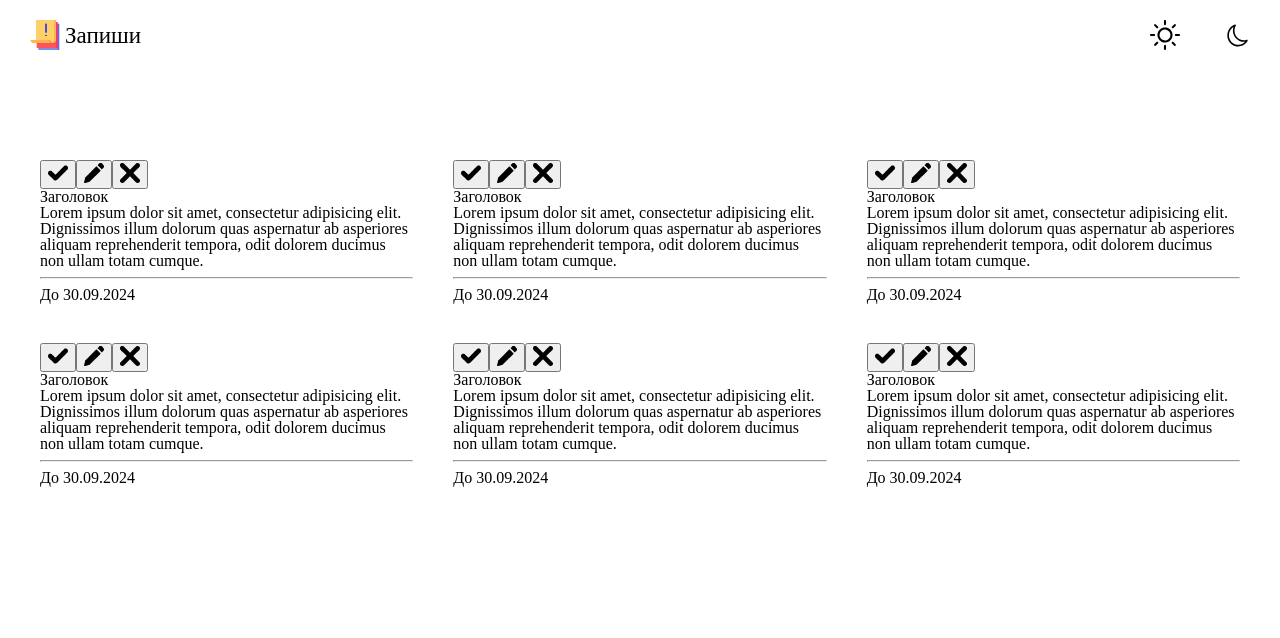
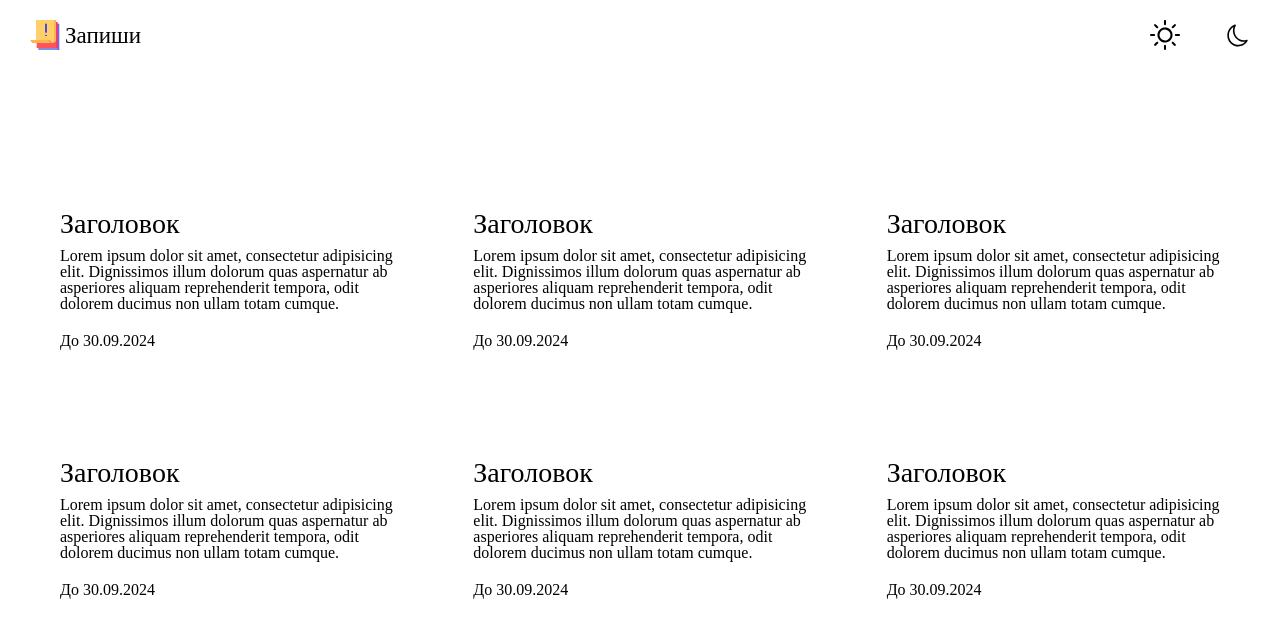
Before and after one commit to shved-project/Write, a React (Vite) app: page / in a window 1280 px wide. Shown: the top 638 px of the page. Built offline with nearby package versions, Linux system fonts and the light colour scheme.

Commit message:
Продолжаем писать стили для компонента Note

```diff
--- a/src/components/Note/index.jsx
+++ b/src/components/Note/index.jsx
@@ -4,7 +4,7 @@ export default function Note() {
 	return (
 		<article className='note'>
 			<div className='note__buttons'>
-				<button className='note__button' type='button'>
+				<button className='note__button' type='button' title='Закрыть задачу'>
 					<svg
 						version='1.0'
 						xmlns='http://www.w3.org/2000/svg'
@@ -14,11 +14,7 @@ export default function Note() {
 						preserveAspectRatio='xMidYMid meet'
 					>
 						<metadata>Created by potrace 1.16, written by Peter Selinger 2001-2019</metadata>
-						<g
-							transform='translate(0.000000,512.000000) scale(0.100000,-0.100000)'
-							fill='#000000'
-							stroke='none'
-						>
+						<g transform='translate(0.000000,512.000000) scale(0.100000,-0.100000)' stroke='none'>
 							<path
 								d='M4365 4451 c-156 -45 -87 18 -1285 -1177 -711 -710 -1114 -1105
 -1130 -1108 -103 -22 -73 -46 -554 433 -431 429 -443 439 -526 480 -159 77
@@ -31,7 +27,7 @@ export default function Note() {
 						</g>
 					</svg>
 				</button>
-				<button className='note__button' type='button'>
+				<button className='note__button' type='button' title='Редактировать задачу'>
 					<svg
 						version='1.0'
 						xmlns='http://www.w3.org/2000/svg'
@@ -41,11 +37,7 @@ export default function Note() {
 						preserveAspectRatio='xMidYMid meet'
 					>
 						<metadata>Created by potrace 1.16, written by Peter Selinger 2001-2019</metadata>
-						<g
-							transform='translate(0.000000,512.000000) scale(0.100000,-0.100000)'
-							fill='#000000'
-							stroke='none'
-						>
+						<g transform='translate(0.000000,512.000000) scale(0.100000,-0.100000)' stroke='none'>
 							<path
 								d='M4120 5104 c-136 -29 -174 -57 -423 -303 l-229 -227 554 -552 553
 -552 216 216 c232 232 273 286 310 407 18 56 20 86 17 180 -8 206 -42 264
@@ -59,7 +51,7 @@ export default function Note() {
 						</g>
 					</svg>
 				</button>
-				<button className='note__button' type='button'>
+				<button className='note__button' type='button' title='Удалить задачу'>
 					<svg
 						version='1.0'
 						xmlns='http://www.w3.org/2000/svg'
@@ -69,11 +61,7 @@ export default function Note() {
 						preserveAspectRatio='xMidYMid meet'
 					>
 						<metadata>Created by potrace 1.16, written by Peter Selinger 2001-2019</metadata>
-						<g
-							transform='translate(0.000000,512.000000) scale(0.100000,-0.100000)'
-							fill='#000000'
-							stroke='none'
-						>
+						<g transform='translate(0.000000,512.000000) scale(0.100000,-0.100000)' stroke='none'>
 							<path
 								d='M425 5101 c-196 -56 -359 -222 -409 -417 -21 -80 -21 -228 0 -308 9
 -33 32 -92 52 -131 32 -64 103 -138 841 -877 l806 -808 -806 -807 c-738 -740
@@ -96,7 +84,7 @@ export default function Note() {
 					Lorem ipsum dolor sit amet, consectetur adipisicing elit. Dignissimos illum dolorum quas aspernatur
 					ab asperiores aliquam reprehenderit tempora, odit dolorem ducimus non ullam totam cumque.
 				</p>
-				<hr />
+				<hr className='note__card-line' />
 				<div className='note__card-deadline'>До 30.09.2024</div>
 			</div>
 		</article>
--- a/src/components/Note/note.scss
+++ b/src/components/Note/note.scss
@@ -1,5 +1,58 @@
 .note {
+	&:hover {
+		.note__buttons {
+			opacity: 1;
+			transition: opacity 0.1s ease-in;
+		}
+	}
+
+	&__buttons {
+		display: flex;
+		align-items: center;
+		justify-content: space-between;
+		margin-bottom: 5px;
+		opacity: 0;
+	}
+	&__button {
+		background: none;
+		border: none;
+		outline: none;
+		cursor: pointer;
+
+		&:first-child {
+			fill: #00ca00;
+		}
+		&:nth-child(2) {
+			fill: #bd4500;
+		}
+		&:last-child {
+			fill: #ff4343;
+		}
+	}
+
 	&__card {
 		background-color: var(--bg-card-color);
+		padding: 20px;
+		border-radius: 10px;
+		box-shadow: 0px 0px 0px var(--bg-card-color);
+		transition-property: background-color, box-shadow !important;
+		transition-delay: 0.2s;
+		cursor: pointer;
+
+		&:hover {
+			box-shadow: 0px 5px 20px var(--bg-card-color);
+		}
+	}
+	&__card-title {
+		font-size: 28px;
+		margin-bottom: 10px;
+		font-family: Nunito-SemiBold;
+	}
+	&__card-line {
+		width: 100%;
+		height: 1px;
+		background-color: var(--text-color);
+		border: none;
+		margin-block: 10px;
 	}
 }
```
